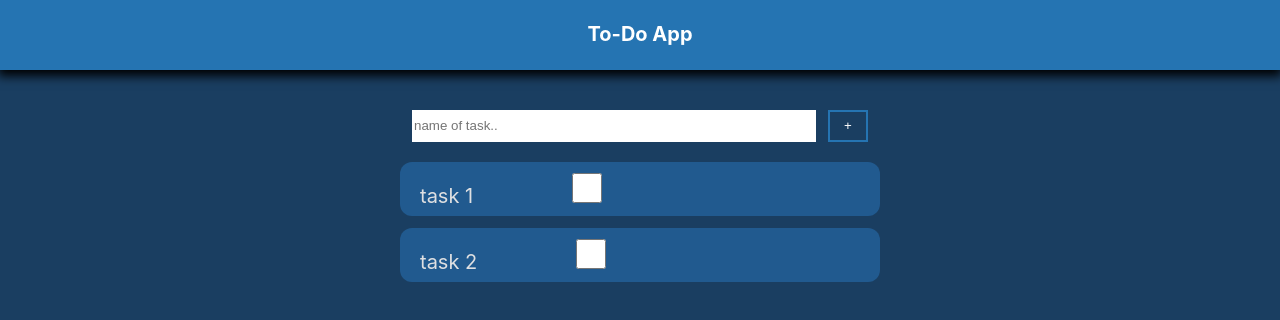
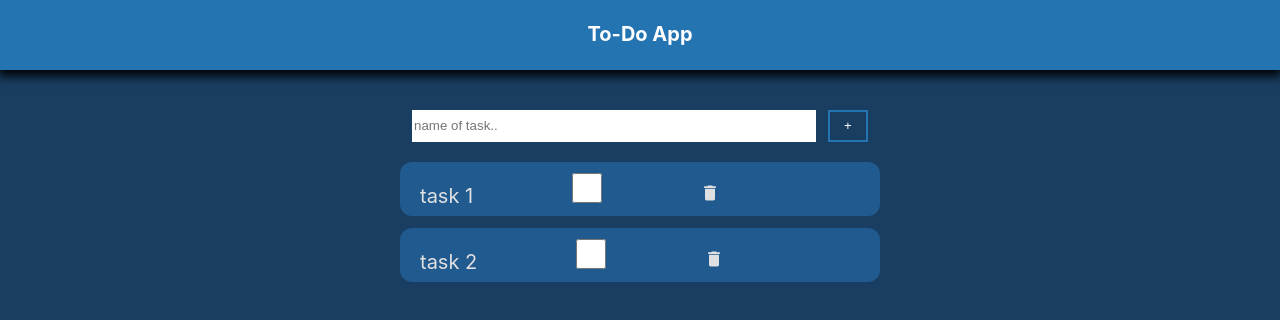
Before and after one commit to BodaNabeel/todo-app-react, a React (Create React App) app: page / in a window 1280 px wide. Shown: the top 320 px of the page. Built offline with nearby package versions, Linux system fonts and the light colour scheme.

Commit message:
added delete functionality

```diff
--- a/src/components/TodoList.jsx
+++ b/src/components/TodoList.jsx
@@ -1,9 +1,17 @@
 import React, { useState } from "react";
+import { MdDelete } from "react-icons/md";
 
 function TodoList({ todos, setTodos }) {
+  const deleteTask = (id) => {
+    const updatedTodos = todos.filter((item) => {
+      return id !== item.id;
+    });
+
+    // console.log(updatedTodos)
+    setTodos(updatedTodos);
+  };
   const changeTaskState = (id) => {
-    const updatedTodos = todos.map((item, index) => {
-      console.log(item);
+    const updatedTodos = todos.map((item) => {
       if (id === item.id) {
         return { ...item, isCompleted: !item.isCompleted };
       }
@@ -28,6 +36,7 @@ function TodoList({ todos, setTodos }) {
               type="checkbox"
               onClick={(event) => changeTaskState(item.id)}
             />
+            <MdDelete key={item.id} onClick={(event) => deleteTask(item.id)} />
           </li>
         );
       })}
```
